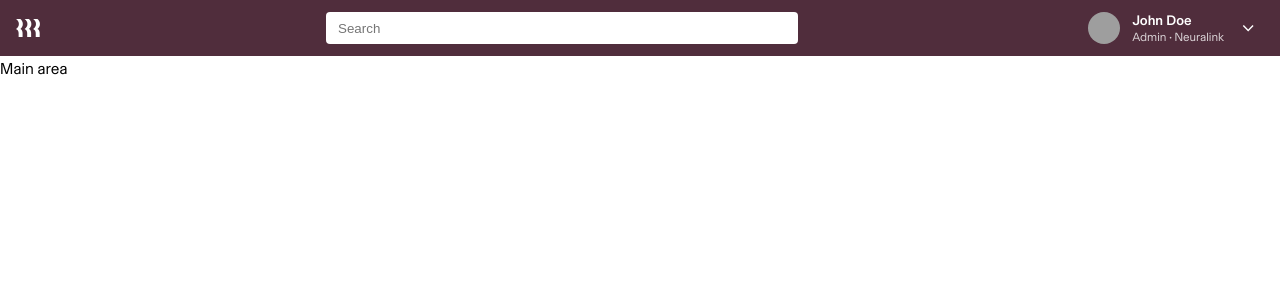
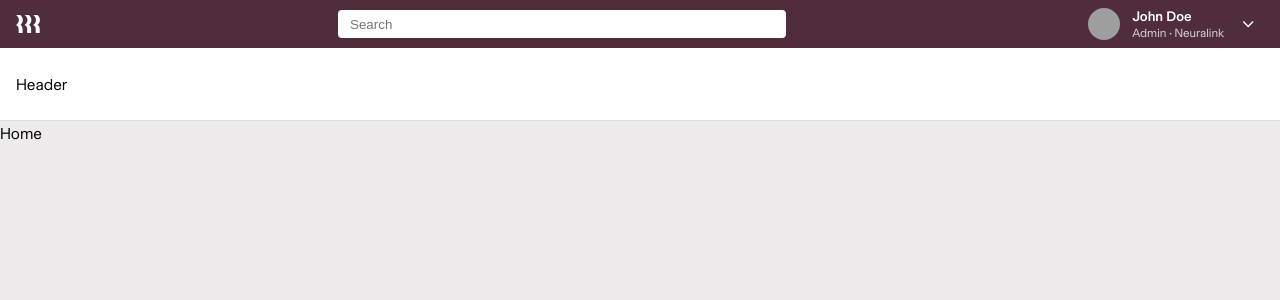
Before and after one commit to ripmoody/persistent-sidenav, a Next.js app: page / in a window 1280 px wide. Shown: the top 300 px of the page. Built offline with nearby package versions, Linux system fonts and the light colour scheme; grey boxes are pictures that could not be loaded.

Commit message:
progress

```diff
--- /dev/null
+++ b/src/components/main/index.tsx
@@ -0,0 +1,10 @@
+import * as S from './styled'
+
+export const Main = ({ children }: Children) => {
+  return (
+    <S.Main>
+      <S.MainHeader>Header</S.MainHeader>
+      <S.MainContent>{children}</S.MainContent>
+    </S.Main>
+  )
+}
--- /dev/null
+++ b/src/components/main/styled.tsx
@@ -0,0 +1,22 @@
+import styled from '@emotion/styled'
+
+export const Main = styled.main`
+  position: absolute;
+  top: var(--top-nav-height);
+  left: 0;
+  right: 0;
+  height: calc(100vh - var(--top-nav-height));
+`
+
+export const MainHeader = styled.header`
+  display: flex;
+  padding: var(--space-6) var(--space-4);
+  border-bottom: 1px solid var(--color-grey-200);
+`
+
+export const MainContent = styled.div`
+  display: flex;
+  background-color: var(--color-grey-100);
+  flex-direction: column;
+  height: 100%;
+`
--- a/src/components/top-nav/search/styled.tsx
+++ b/src/components/top-nav/search/styled.tsx
@@ -1,4 +1,4 @@
-import styled from "@emotion/styled";
+import styled from '@emotion/styled'
 
 export const SearchInput = styled.input`
   width: var(--space-112);
@@ -6,5 +6,5 @@ export const SearchInput = styled.input`
   border-radius: var(--radius-base);
   outline: none;
   border: none;
-  height: var(--space-4);
-`;
+  height: var(--space-7);
+`
--- a/src/components/top-nav/styled.tsx
+++ b/src/components/top-nav/styled.tsx
@@ -1,11 +1,16 @@
-import styled from "@emotion/styled";
+import styled from '@emotion/styled'
 
 export const TopNav = styled.nav`
+  position: fixed;
+  left: 0;
+  right: 0;
+  top: 0;
   display: flex;
   justify-content: space-between;
   align-items: center;
-  padding: var(--space-1) var(--space-3);
+  padding: 0 var(--space-3);
   background-color: var(--color-plum-700);
   color: white;
   gap: var(--space-6);
-`;
+  height: var(--top-nav-height);
+`
--- /dev/null
+++ b/src/layouts/dashboard.tsx
@@ -0,0 +1,9 @@
+import { Main } from '@/components/main'
+import { TopNav } from '@/components/top-nav'
+
+export const DashboardLayout = ({ children }: Children) => (
+  <>
+    <TopNav />
+    <Main>{children}</Main>
+  </>
+)
--- a/src/pages/_app.tsx
+++ b/src/pages/_app.tsx
@@ -1,6 +1,11 @@
+import { DashboardLayout } from "@/layouts/dashboard";
 import "@/styles/index.css";
 import type { AppProps } from "next/app";
 
 export default function App({ Component, pageProps }: AppProps) {
-  return <Component {...pageProps} />;
+  return (
+    <DashboardLayout>
+      <Component {...pageProps} />
+    </DashboardLayout>
+  );
 }
--- a/src/pages/index.tsx
+++ b/src/pages/index.tsx
@@ -1,5 +1,4 @@
-import { TopNav } from "@/components/top-nav";
-import Head from "next/head";
+import Head from 'next/head'
 
 export default function Home() {
   return (
@@ -10,8 +9,7 @@ export default function Home() {
         <meta name="viewport" content="width=device-width, initial-scale=1" />
         <link rel="icon" href="/favicon.ico" />
       </Head>
-      <TopNav />
-      <main>Main area</main>
+      Home
     </>
-  );
+  )
 }
--- a/src/styles/globals.css
+++ b/src/styles/globals.css
@@ -1,5 +1,5 @@
-body {
-  background-color: #fff;
+* {
+  box-sizing: border-box;
 }
 
 html,
@@ -9,6 +9,10 @@ body {
   margin: 0;
 }
 
+body {
+  background-color: #fff;
+}
+
 button {
   cursor: pointer;
   font-family: inherit;
--- a/src/styles/root.css
+++ b/src/styles/root.css
@@ -1,4 +1,7 @@
 :root {
+  /* Semantic */
+  --top-nav-height: 3rem;
+
   /* Color */
   --color-grey-900: #1d1d1d;
   --color-grey-800: #2c2c2c;
@@ -62,14 +65,14 @@
   --type-weight-black: 800;
 
   /* Font stacks */
-  --type-font-basel: Basel, -apple-system, BlinkMacSystemFont, "Segoe UI",
-    Helvetica, Arial, sans-serif, "Apple Color Emoji", "Segoe UI Emoji",
-    "Segoe UI Symbol";
-  --type-font-styrene: Styrene, -apple-system, BlinkMacSystemFont, "Segoe UI",
-    Helvetica, Arial, sans-serif, "Apple Color Emoji", "Segoe UI Emoji",
-    "Segoe UI Symbol";
-  --type-font-mono: SFMono-Regular, Menlo, Monaco, Consolas, "Liberation Mono",
-    "Courier New", monospace;
+  --type-font-basel: Basel, -apple-system, BlinkMacSystemFont, 'Segoe UI',
+    Helvetica, Arial, sans-serif, 'Apple Color Emoji', 'Segoe UI Emoji',
+    'Segoe UI Symbol';
+  --type-font-styrene: Styrene, -apple-system, BlinkMacSystemFont, 'Segoe UI',
+    Helvetica, Arial, sans-serif, 'Apple Color Emoji', 'Segoe UI Emoji',
+    'Segoe UI Symbol';
+  --type-font-mono: SFMono-Regular, Menlo, Monaco, Consolas, 'Liberation Mono',
+    'Courier New', monospace;
 
   /* Type scale */
   --type-size-xs: 0.75rem;
```
Also changed, not shown: global.d.ts (added, +10 -0 lines), package.json (+8 -0 lines).
